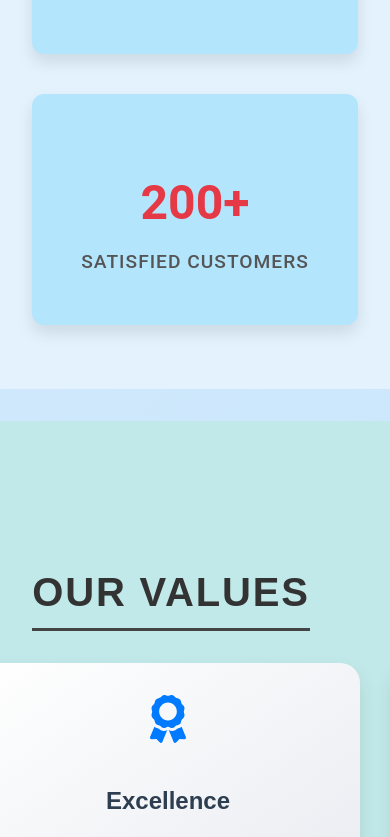
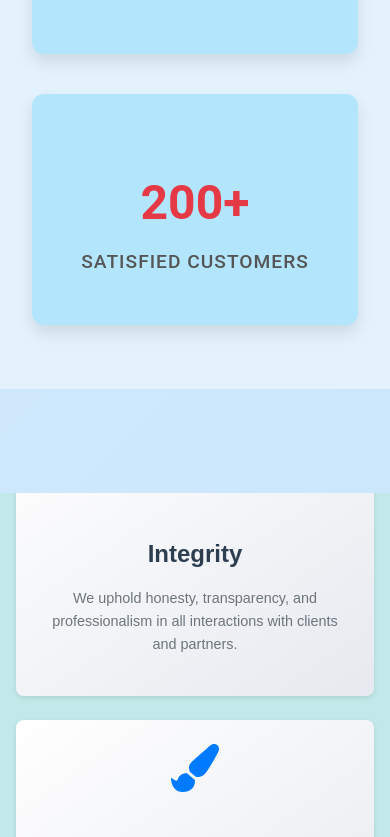
Before and after one commit to WaqasMangi123/polar-painting, a React (Create React App) app in the folder frontend/: page /about in a window 390 px wide. Shown: the part 3361-4198 px from the top of the page. Built offline with nearby package versions, Linux system fonts and the light colour scheme.

Commit message:
changes in about blog

```diff
--- a/frontend/src/components/about.css
+++ b/frontend/src/components/about.css
@@ -3,7 +3,8 @@
   position: relative;
   width: 100%;
   height: 100vh;
-  background: url('https://images.pexels.com/photos/5691471/pexels-photo-5691471.jpeg?auto=compress&cs=tinysrgb&h=650&w=940') no-repeat center center/cover;
+  background: url('https://images.pexels.com/photos/5691471/pexels-photo-5691471.jpeg?auto=compress&cs=tinysrgb&h=650&w=940')
+    no-repeat center center/cover;
   display: flex;
   justify-content: center;
   align-items: center;
@@ -118,7 +119,6 @@
     opacity: 0;
     transform: translateY(50px);
   }
-
   to {
     opacity: 1;
     transform: translateY(0);
@@ -130,7 +130,6 @@
     opacity: 0;
     transform: translateX(-50px);
   }
-
   to {
     opacity: 1;
     transform: translateX(0);
@@ -142,7 +141,6 @@
     opacity: 0;
     transform: translateX(50px);
   }
-
   to {
     opacity: 1;
     transform: translateX(0);
@@ -254,8 +252,7 @@
 justify-content: center;
 gap: 2rem;
 flex-wrap: wrap;
-  padding: 0 1rem;
-  /* Added padding to prevent text from touching the container edges */
+padding: 0 1rem; /* Added padding to prevent text from touching the container edges */
 }
 
 .mission-block,
@@ -265,8 +262,7 @@
 height: 250px;
 border-radius: 15px;
 overflow: hidden;
-  perspective: 1000px;
-  /* Enable 3D perspective for the flip effect */
+perspective: 1000px; /* Enable 3D perspective for the flip effect */
 background: #E3F2FD;
 box-shadow: 0 8px 15px rgba(0, 0, 0, 0.1);
 cursor: pointer;
@@ -311,24 +307,21 @@
 
 .flip-card-front {
 background: #E3F2FD;
-  padding: 2rem 1rem;
-  /* Adjusted padding for better spacing */
+padding: 2rem 1rem; /* Adjusted padding for better spacing */
 }
 
 .flip-card-back {
 background: #0077b6;
 transform: rotateY(180deg);
 color: #ffffff;
-  padding: 2rem 1rem;
-  /* Adjusted padding for better spacing */
+padding: 2rem 1rem; /* Adjusted padding for better spacing */
 }
 
 .block-title {
 font-size: 1.8rem;
 font-weight: bold;
 color: #000000;
-  margin-bottom: 0.8rem;
-  /* Added spacing to separate title and description */
+margin-bottom: 0.8rem; /* Added spacing to separate title and description */
 }
 
 .flip-card-back p {
@@ -337,8 +330,7 @@
 margin: 0;
 font-weight: 400;
 color: #ffffff;
-  padding: 0 1rem;
-  /* Added padding for better readability */
+padding: 0 1rem; /* Added padding for better readability */
 }
 
 /* Responsive Design */
@@ -351,8 +343,7 @@
 .mission-block,
 .vision-block {
   height: 200px;
-    padding: 1rem;
-    /* Added padding for mobile spacing */
+  padding: 1rem; /* Added padding for mobile spacing */
 }
 
 .block-title {
@@ -397,13 +388,10 @@
 text-align: center;
 overflow: hidden;
 width: 100%;
-  height: 100vh;
-  /* Full viewport height */
+height: 100vh; /* Full viewport height */
 display: flex;
-  align-items: center;
-  /* Center vertically */
-  justify-content: flex-end;
-  /* Align to the right */
+align-items: center; /* Center vertically */
+justify-content: flex-end; /* Align to the right */
 }
 
 /* Image Background */
@@ -499,7 +487,6 @@
   opacity: 0;
   transform: translateX(30px);
 }
-
 100% {
   opacity: 1;
   transform: translateX(0);
@@ -542,18 +529,15 @@
 justify-content: center;
 align-items: center;
 padding: 4rem 1rem;
-  background: linear-gradient(to bottom right, #ffffff, #ffffff);
-  /* Light gradient background */
+background: linear-gradient(to bottom right, #ffffff, #ffffff); /* Light gradient background */
 box-sizing: border-box;
 }
 
 /* Main Container */
 .slider-text-container {
 display: flex;
-  gap: 0;
-  /* No space between image and text */
-  max-width: 1100px;
-  /* Controls the size for a balanced look */
+gap: 0; /* No space between image and text */
+max-width: 1100px; /* Controls the size for a balanced look */
 width: 95%;
 background: #0c374e;
 box-shadow: 0 8px 24px rgba(0, 0, 0, 0.1);
@@ -590,8 +574,7 @@
 .text-container {
 flex: 1 1 50%;
 padding: 2rem 2.5rem;
-  background: linear-gradient(to right, #648d8f, #d2d7d8);
-  /* Soft gradient background */
+background: linear-gradient(to right, #648d8f, #d2d7d8); /* Soft gradient background */
 display: flex;
 flex-direction: column;
 justify-content: center;
@@ -600,8 +583,7 @@
 .slider-heading {
 font-size: 2rem;
 font-weight: 700;
-  color: #0a2647;
-  /* Professional dark blue */
+color: #0a2647; /* Professional dark blue */
 margin-bottom: 1rem;
 line-height: 1.4;
 animation: fadeInUp 0.8s ease-in-out;
@@ -627,8 +609,7 @@
 gap: 0.5rem;
 align-items: flex-start;
 padding: 1rem;
-  background: linear-gradient(135deg, #93a1b3, #dddfe2);
-  /* Subtle background gradient */
+background: linear-gradient(135deg, #93a1b3, #dddfe2); /* Subtle background gradient */
 border-left: 4px solid #0077b6;
 box-shadow: 0 2px 8px rgba(0, 0, 0, 0.08);
 border-radius: 8px;
@@ -657,15 +638,12 @@
 0% {
   transform: translateX(0);
 }
-
 33% {
   transform: translateX(-100%);
 }
-
 66% {
   transform: translateX(-200%);
 }
-
 100% {
   transform: translateX(0);
 }
@@ -676,7 +654,6 @@
   opacity: 0;
   transform: translateY(30px);
 }
-
 to {
   opacity: 1;
   transform: translateY(0);
@@ -688,7 +665,6 @@
   opacity: 0;
   transform: translateY(20px);
 }
-
 to {
   opacity: 1;
   transform: translateY(0);
@@ -743,8 +719,7 @@
 .satisfaction-block {
 position: relative;
 width: 100%;
-  height: 100vh;
-  /* Full viewport height for better responsiveness */
+height: 100vh; /* Full viewport height for better responsiveness */
 display: flex;
 justify-content: center;
 align-items: center;
@@ -782,8 +757,7 @@
 
 /* Heading Styling */
 .satisfaction-heading {
-  font-size: clamp(1.8rem, 2.5vw, 2.5rem);
-  /* Responsive scaling */
+font-size: clamp(1.8rem, 2.5vw, 2.5rem); /* Responsive scaling */
 font-weight: 700;
 color: #ffffff;
 margin-bottom: 1.5rem;
@@ -792,8 +766,7 @@
 
 /* Description Styling */
 .satisfaction-description {
-  font-size: clamp(1rem, 1.5vw, 1.2rem);
-  /* Responsive scaling */
+font-size: clamp(1rem, 1.5vw, 1.2rem); /* Responsive scaling */
 color: #f0f0f0;
 line-height: 1.8;
 margin-bottom: 1.5rem;
@@ -804,8 +777,7 @@
 display: flex;
 justify-content: center;
 gap: 1rem;
-  flex-wrap: wrap;
-  /* Stack buttons on smaller screens */
+flex-wrap: wrap; /* Stack buttons on smaller screens */
 }
 
 /* CTA Buttons */
@@ -816,8 +788,7 @@
 font-weight: 600;
 color: #ffffff;
 text-decoration: none;
-  background: linear-gradient(135deg, #0077b6, #00589f);
-  /* Blue Gradient */
+background: linear-gradient(135deg, #0077b6, #00589f); /* Blue Gradient */
 border-radius: 8px;
 transition: transform 0.3s ease, box-shadow 0.3s ease;
 }
@@ -828,8 +799,7 @@
 }
 
 .cta-button.contact-us {
-  background: linear-gradient(135deg, #ffcc00, #ff9900);
-  /* Yellow Gradient */
+background: linear-gradient(135deg, #ffcc00, #ff9900); /* Yellow Gradient */
 color: #333333;
 }
 
@@ -843,7 +813,6 @@
   opacity: 0;
   transform: translateY(30px);
 }
-
 to {
   opacity: 1;
   transform: translateY(0);
@@ -917,22 +886,14 @@
 .values-section-container {
 padding: 4rem 2rem;
 background-color: #c2e9e9;
-  text-align: center;
-  /* Ensure text is centered */
-  display: flex;
-  /* Use flexbox */
-  justify-content: center;
-  /* Center horizontally */
-  align-items: center;
-  /* Center vertically */
-  height: 100vh;
-  /* Make the container take the full height of the viewport */
-  flex-direction: column;
-  /* Stack content vertically */
-  width: 100%;
-  /* Ensure container takes full width */
-  margin: 0 auto;
-  /* Center container horizontally */
+text-align: center; /* Ensure text is centered */
+display: flex; /* Use flexbox */
+justify-content: center; /* Center horizontally */
+align-items: center; /* Center vertically */
+height: 100vh; /* Make the container take the full height of the viewport */
+flex-direction: column; /* Stack content vertically */
+width: 100%; /* Ensure container takes full width */
+margin: 0 auto; /* Center container horizontally */
 }
 
 /* Section Title */
@@ -943,23 +904,18 @@
 margin-bottom: 2rem;
 text-transform: uppercase;
 letter-spacing: 1px;
-  text-align: center;
-  /* Ensure title is centered */
+text-align: center; /* Ensure title is centered */
 }
 
 /* Grid Layout */
 .values-grid {
 display: grid;
-  grid-template-columns: repeat(3, 1fr);
-  /* 3 cards per row */
+grid-template-columns: repeat(3, 1fr); /* 3 cards per row */
 gap: 2rem;
 justify-items: center;
-  width: 100%;
-  /* Ensure grid takes full width */
-  max-width: 1200px;
-  /* Limit the grid width to prevent stretching */
-  margin: 0 auto;
-  /* Center grid horizontally */
+width: 100%; /* Ensure grid takes full width */
+max-width: 1200px; /* Limit the grid width to prevent stretching */
+margin: 0 auto; /* Center grid horizontally */
 }
 
 /* Value Card Styling */
@@ -1012,17 +968,23 @@
 .section-title {
   font-size: 2.5rem;
 }
+.values-grid {
+  display: grid;
+  grid-template-columns: repeat(auto-fit, minmax(300px, 1fr));
+  grid-gap: 2rem;
+}
 }
 
 /* For medium screens (75%) */
 @media (max-width: 1024px) {
 .values-section-container {
-    padding: 4rem 1.5rem;
+  padding: 4rem 2rem;
 }
 
 .values-grid {
-    grid-template-columns: repeat(3, 1fr);
-    /* 3 cards per row on medium screens */
+  display: grid;
+  grid-template-columns: repeat(auto-fit, minmax(250px, 1fr));
+  grid-gap: 1.5rem;
 }
 
 .section-title {
@@ -1033,26 +995,62 @@
 /* For smaller screens (100%) */
 @media (max-width: 768px) {
 .values-grid {
-    grid-template-columns: repeat(3, 1fr);
-    /* 3 cards per row on smaller screens */
+  display: grid;
+  grid-template-columns: repeat(auto-fit, minmax(200px, 1fr));
+  grid-gap: 1rem;
 }
 
 .section-title {
   font-size: 2rem;
 }
+
+.value-card {
+  width: 100%;
+  max-width: 350px;
+  margin: 0 auto;
+  border-radius: 0.5rem;
+  box-shadow: 0 2px 5px rgba(0, 0, 0, 0.1);
+}
 }
 
+/* For mobile screens (480px) */
 @media (max-width: 480px) {
+.values-section-container {
+  padding: 2rem 1rem;
+  max-height: calc(100vh - 80px);
+  overflow-y: auto;
+}
+
 .section-title {
   font-size: 1.8rem;
+  text-align: center;
+}
+
+.values-grid {
+  display: grid;
+  grid-template-columns: 1fr;
+  grid-gap: 1.5rem;
+}
+
+.value-card {
+  width: 100%;
+  padding: 1.5rem;
+  max-width: 100%;
+  box-sizing: border-box;
+  border-radius: 0.5rem;
+  box-shadow: 0 2px 5px rgba(0, 0, 0, 0.1);
 }
 
 .value-card h3 {
   font-size: 1.5rem;
+  text-align: center;
+  margin-bottom: 1rem; /* Added margin for better spacing */
 }
 
 .value-card h4 {
   font-size: 0.9rem;
+  text-align: center;
+  margin-bottom: 1rem; /* Added margin for better spacing */
 }
 }
 
@@ -1062,7 +1060,6 @@
   opacity: 0;
   transform: scale(0.9);
 }
-
 to {
   opacity: 1;
   transform: scale(1);
```
Also changed, not shown: frontend/src/components/blog.css (+5 -12 lines), frontend/src/components/blog.jsx (+50 -89 lines). Lines whose indentation alone changed are shown as unchanged.
